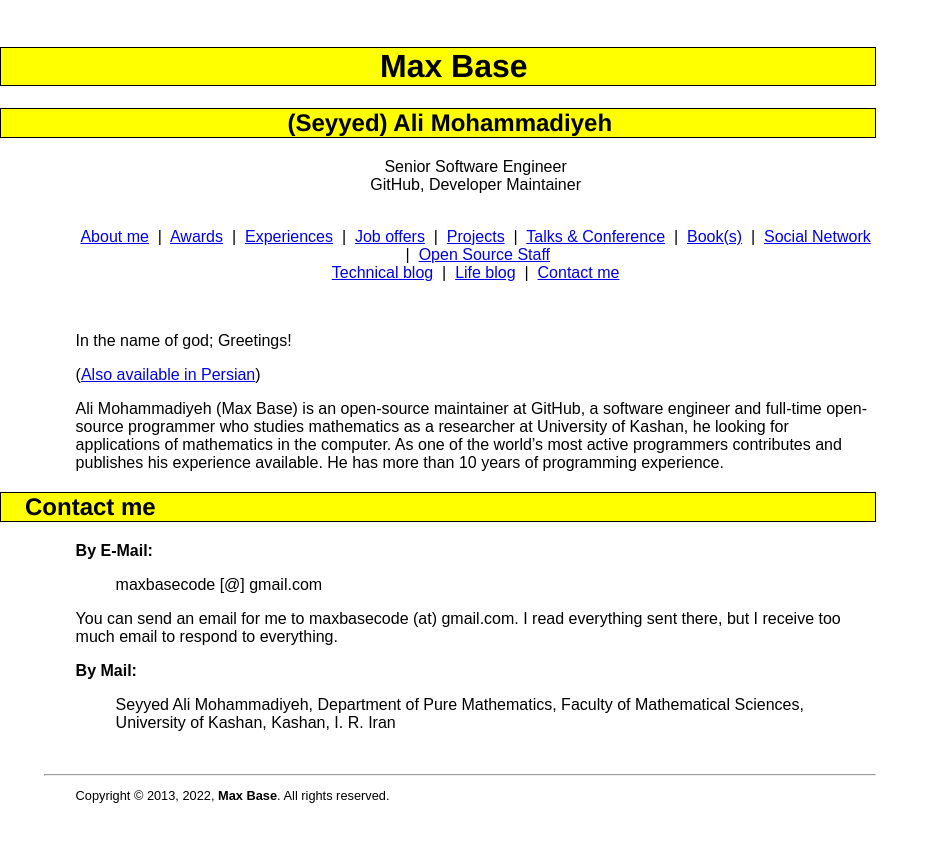
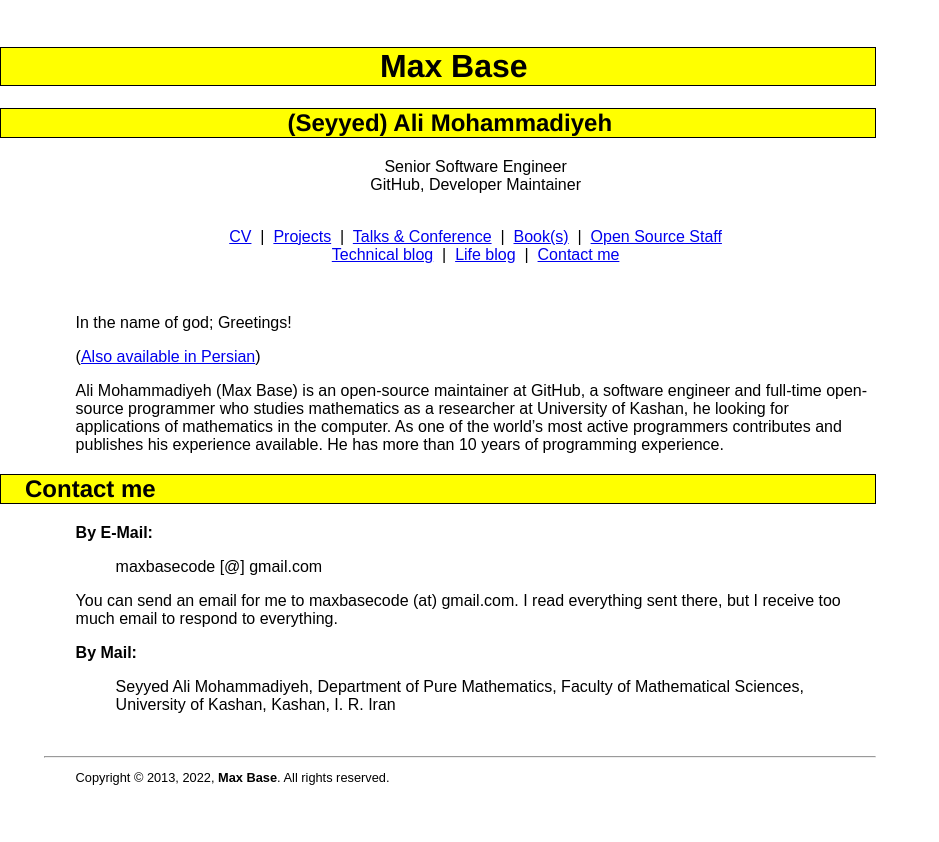
Before and after one commit to BaseMax/Max, a Jekyll site: the page built from index.md, in a window 1280 px wide. Shown: the top 842 px of the page, without its empty margins (0-939 px from the left). Built offline with Jekyll 4.4.1, drawn with Linux system fonts in a browser that asks for light colours.

Commit message:
undo about to cv and add more sections to cv

```diff
--- a/index.md
+++ b/index.md
@@ -13,32 +13,22 @@ title: Max Base - Software Engineer and Open source maintainer
     GitHub, Developer Maintainer
   </p>
   <br>
-  <!-- <a href="#technical-skills">Technical skills</a> -->
-  <!-- &nbsp;|&nbsp; -->
-  <a href="/about/">About me</a>
+
+  <a href="/cv/">CV</a>
   &nbsp;|&nbsp;
-  <a href="#awards">Awards</a>
+  <a href="/project/">Projects</a>
   &nbsp;|&nbsp;
-  <a href="#experiences">Experiences</a>
+  <a href="/talk/">Talks & Conference</a>
   &nbsp;|&nbsp;
-  <a href="#job-offers">Job offers</a>
+  <a href="/book/">Book(s)</a>
   &nbsp;|&nbsp;
-  <a href="#projects">Projects</a>
+  <a href="/project/open-source/">Open Source Staff</a>
+  <br>
+  <a href="/blog/technical-blog/">Technical blog</a>
   &nbsp;|&nbsp;
-  <a href="#talks-conference">Talks & Conference</a>
+  <a href="/blog/life/">Life blog</a>
   &nbsp;|&nbsp;
-
-  <a href="#books">Book(s)</a>
-  &nbsp;|&nbsp;
-  <a href="#social-network">Social Network</a>
-  &nbsp;|&nbsp;
-  <a href="#open-source-staff">Open Source Staff</a>
-  <br>
-  <a href="#technical-blog">Technical blog</a>
-  &nbsp;|&nbsp;
-  <a href="#life-blog">Life blog</a>
-  &nbsp;|&nbsp;
-  <a href="#contact-me">Contact me</a>
+  <a href="/contact/">Contact me</a>
 </center>
 
 <br>
--- a/style.css
+++ b/style.css
@@ -106,7 +106,7 @@ ul {
 }
 article ul {
   margin: revert;
-  padding: revert;
+  padding: revert;a
 }
 ul ul {
     padding: revert;
```
Also changed, not shown: cv.md (renamed from about.md, +21 -3 lines), open-source-projects.md (added, +13 -0 lines), _includes/_sections/certificates.md (added), _includes/_sections/languages.md (added), _includes/_sections/teaching.md (added).
